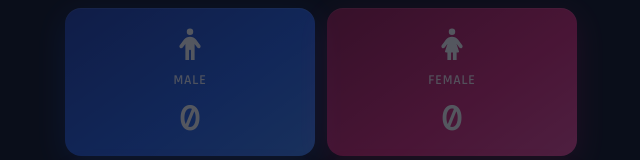
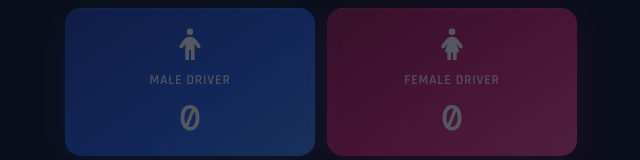
Before and after one commit to tagliala-labs/instacrash, a React (Vite) app: page / in a window 1280 px wide. Shown: the part 287-447 px from the top of the page, without its empty margins (319-959 px from the left). Built offline with nearby package versions, Linux system fonts and the light colour scheme.

Commit message:
Rename Male/Female buttons to Male Driver/Female Driver

```diff
--- a/App.tsx
+++ b/App.tsx
@@ -427,7 +427,7 @@ export default function App() {
             disabled={!isRunning}
           >
             <PersonIcon style={{ width: '2rem', height: '2rem' }} />
-            <span className="count-label">Male</span>
+            <span className="count-label">Male Driver</span>
             <span className="count-number">{male}</span>
           </button>
 
@@ -440,7 +440,7 @@ export default function App() {
             disabled={!isRunning}
           >
             <PersonDressIcon style={{ width: '2rem', height: '2rem' }} />
-            <span className="count-label">Female</span>
+            <span className="count-label">Female Driver</span>
             <span className="count-number">{female}</span>
           </button>
 
```
